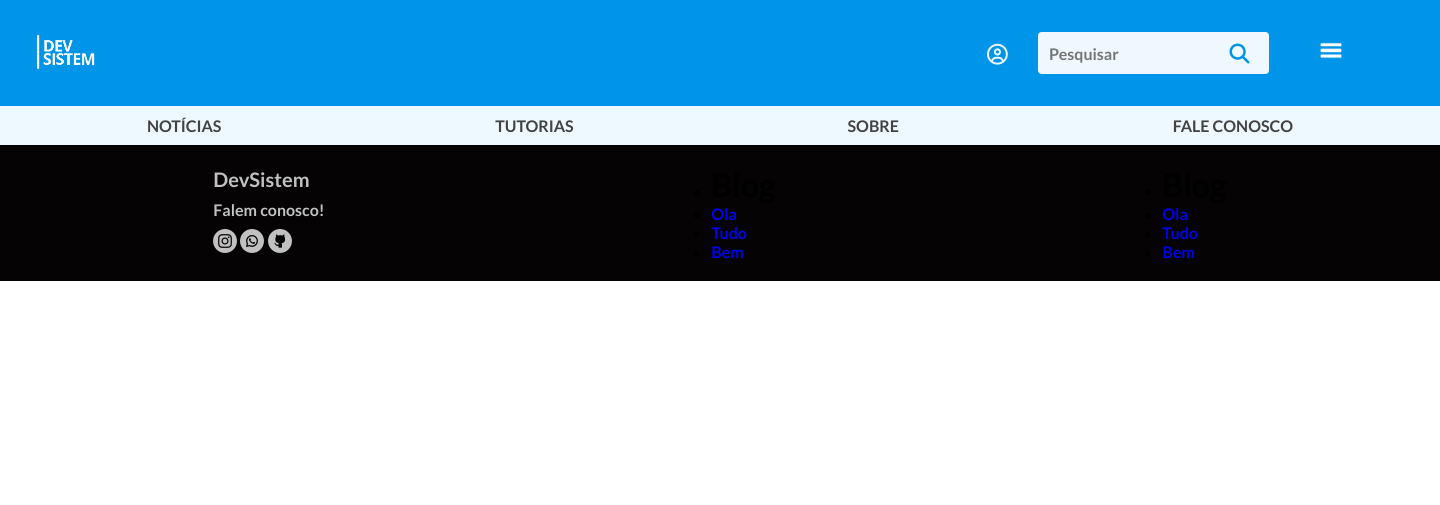
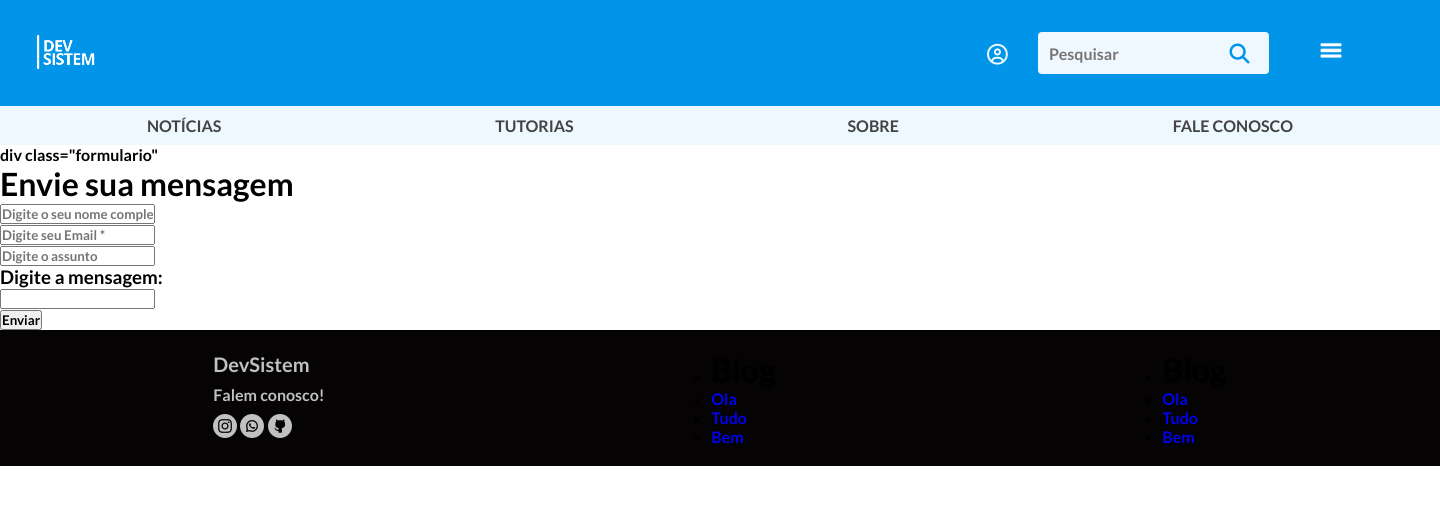
Before and after one commit to RafaBertacelli/DevSistem, a PHP site: page /contato.php in a window 1440 px wide. Shown: the top 505 px of the page. Run offline with PHP 8.4, Linux system fonts and the light colour scheme.

Commit message:
Update contato.php

```diff
--- a/contato.php
+++ b/contato.php
@@ -1,6 +1,33 @@
 <?php
 include("cabecalho.php");
-?>
+?>div class="formulario"
+        <h1>Envie sua mensagem</h1>
+        <form action="conexao.php" method="post">
+
+
+            <div>
+                <input type="text" placeholder="Digite o seu nome completo*:" name="txNome" required>
+            </div>
+
+            <div>
+                <input type='email' id='email' name='email' placeholder="Digite seu Email *" required>
+            </div>
+            <div>
+                <input type="text" placeholder="Digite o assunto" name="txAssunto" required>
+            </div>
+            <h3>Digite a mensagem:</h3>
+            <div>
+                <input type="text"  name="txMensagem" required>
+            </div>
+
+            <div>
+                <input class="enviar" type="submit" value="Enviar">
+
+            </div>
+        </form>
+
+
+    </div>
 
 <?php
 include("footer.php");
```
